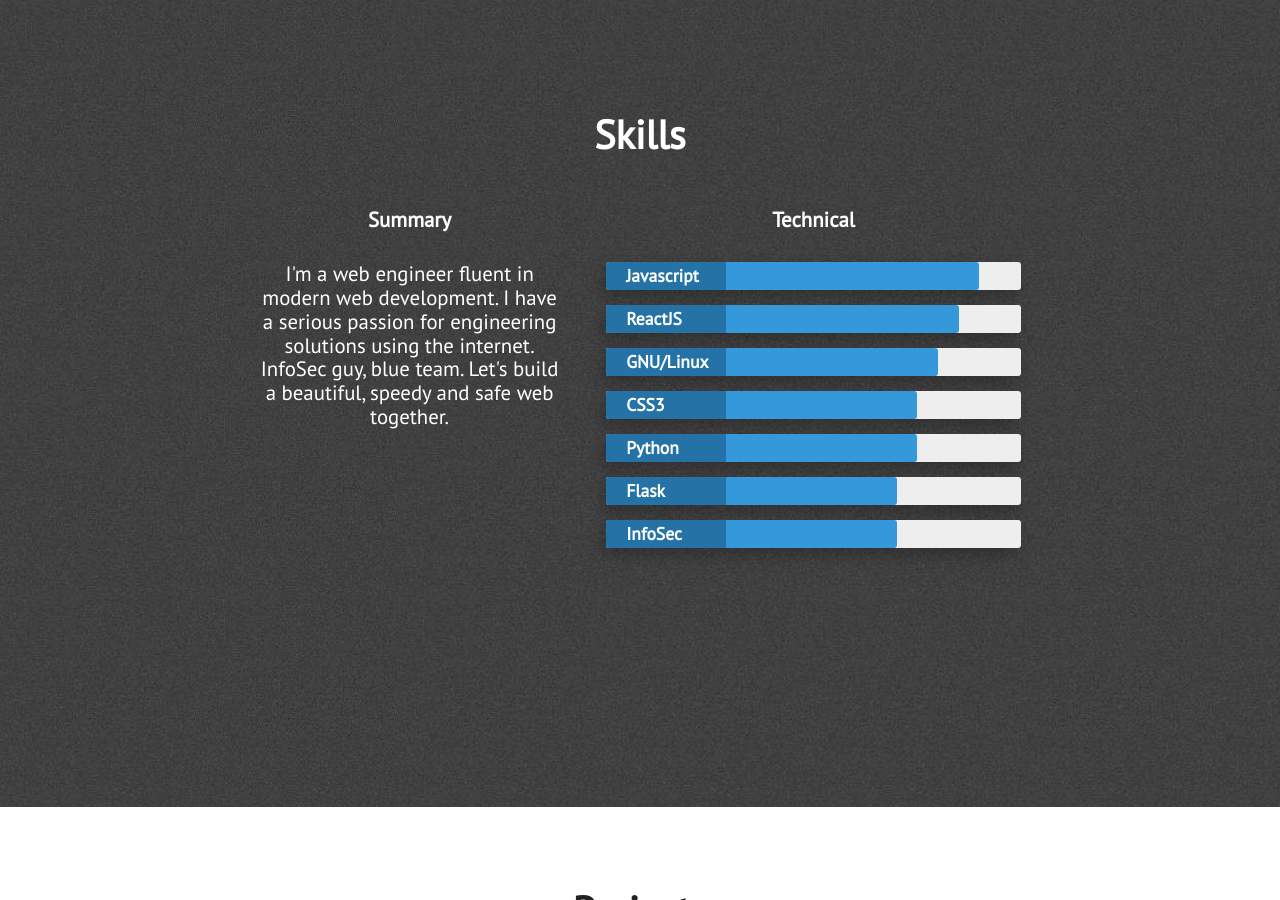
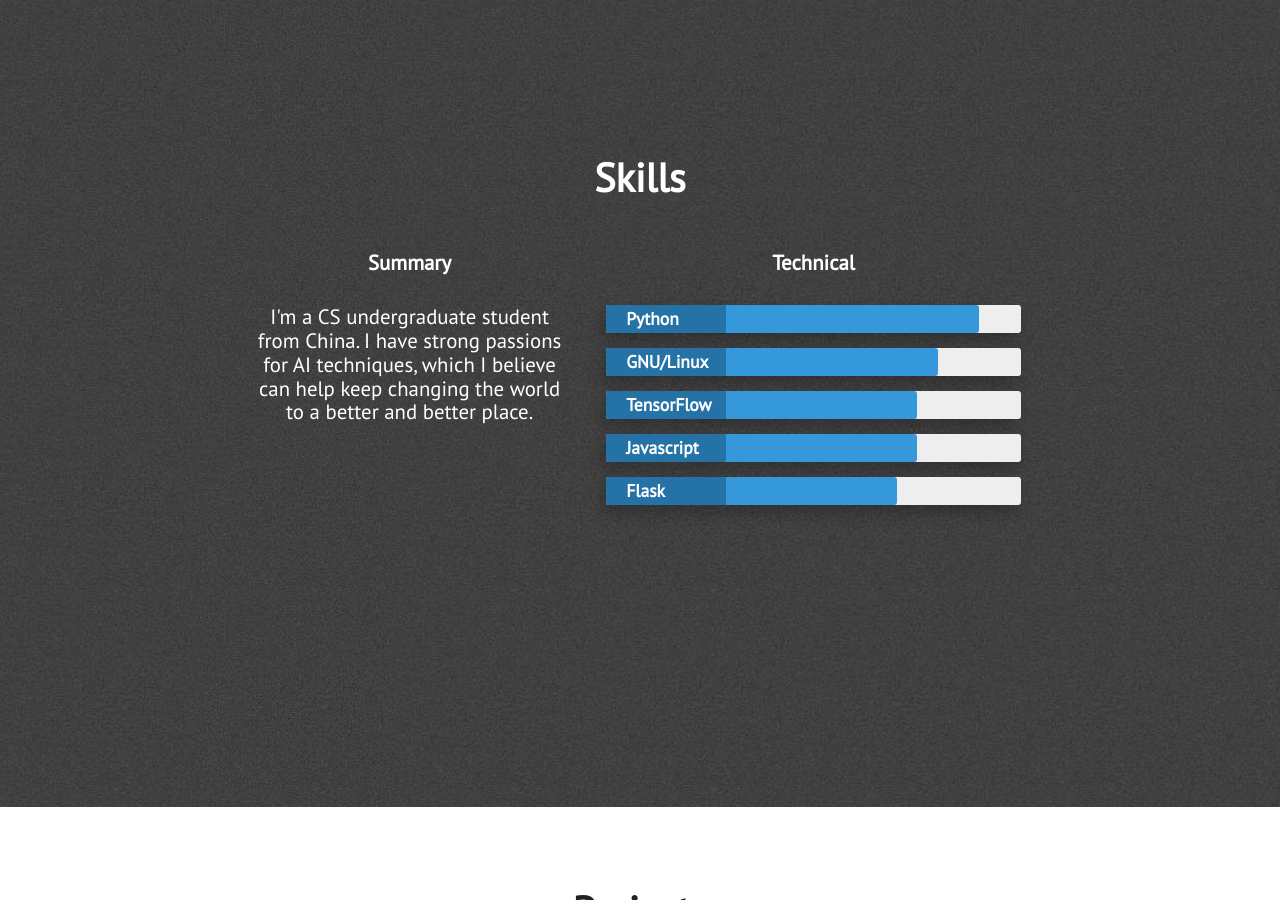
Before and after one commit to aiunicorn/aiunicorn.github.io, a Jekyll site: the page built from index.html, in a window 1280 px wide and 900 px high, scrolled down 2093 px. Built offline with Jekyll 4.4.1, drawn with Linux system fonts in a browser that asks for light colours; nearby versions of some CDN libraries.

Commit message:
Updated skills

```diff
--- a/_includes/skills.html
+++ b/_includes/skills.html
@@ -8,19 +8,14 @@
                 <div class="what-i-do">
                     <h3 class="center-align skills-subsection">Summary</h3>
                     <p class="paragraph-text center-align">
-                        I'm a web engineer fluent in modern web development. I have a serious passion for engineering solutions using the internet. InfoSec guy, blue team. Let's build a beautiful, speedy and safe web together.
+                        I'm a CS undergraduate student from China. I have strong passions for AI techniques, which I believe can help keep changing the world to a better and better place.
                     </p>
                 </div>
                 <div class="technical-skills">
                     <h3 class="center-align skills-subsection">Technical</h3>
                     <div class="progress-bars">
                         <div class="skillbar clearfix " data-percent="90%">
-                            <div class="skillbar-title" style="background: #2980b9;"><span>Javascript</span></div>
-                            <div class="skillbar-bar" style="background: #3498db;"></div>
-                        </div> <!-- End Skill Bar -->
-
-                        <div class="skillbar clearfix " data-percent="85%">
-                            <div class="skillbar-title" style="background: #2980b9;"><span>ReactJS</span></div>
+                            <div class="skillbar-title" style="background: #2980b9;"><span>Python</span></div>
                             <div class="skillbar-bar" style="background: #3498db;"></div>
                         </div> <!-- End Skill Bar -->
 
@@ -29,14 +24,13 @@
                             <div class="skillbar-bar" style="background: #3498db"></div>
                         </div> <!-- End Skill Bar -->
 
-
                         <div class="skillbar clearfix " data-percent="75%">
-                            <div class="skillbar-title" style="background: #2980b9;"><span>CSS3</span></div>
+                            <div class="skillbar-title" style="background: #2980b9;"><span>TensorFlow</span></div>
                             <div class="skillbar-bar" style="background: #3498db;"></div>
                         </div> <!-- End Skill Bar -->
 
                         <div class="skillbar clearfix " data-percent="75%">
-                            <div class="skillbar-title" style="background: #2980b9;"><span>Python</span></div>
+                            <div class="skillbar-title" style="background: #2980b9;"><span>Javascript</span></div>
                             <div class="skillbar-bar" style="background: #3498db;"></div>
                         </div> <!-- End Skill Bar -->
 
@@ -45,10 +39,6 @@
                             <div class="skillbar-bar" style="background: #3498db;"></div>
                         </div> <!-- End Skill Bar -->
 
-                        <div class="skillbar clearfix " data-percent="70%">
-                            <div class="skillbar-title" style="background: #2980b9"><span>InfoSec</span></div>
-                            <div class="skillbar-bar" style="background: #3498db"></div>
-                        </div> <!-- End Skill Bar -->
                     </div>
                 </div>
             </div>
```
